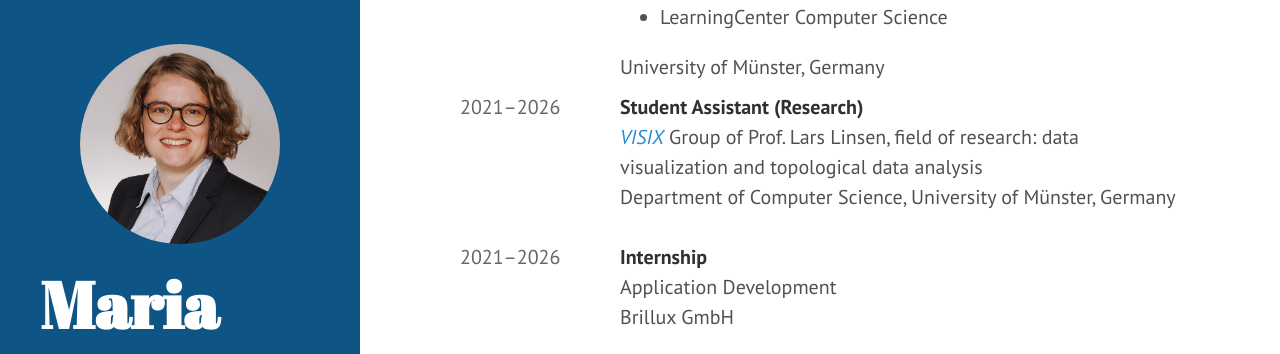
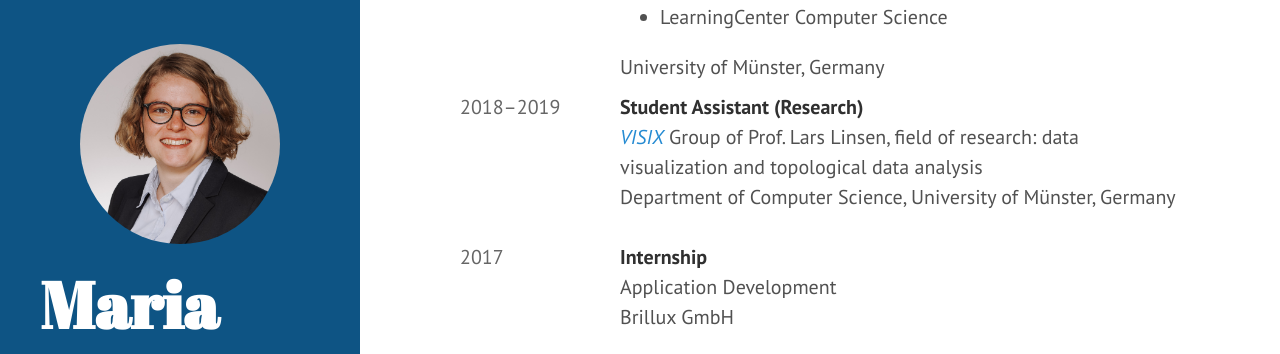
Before and after one commit to mariaher/mariaher.github.io, a Jekyll site: the page built from pages/cv.md, in a window 1280 px wide and 900 px high, scrolled down 690 px. Shown: the part 166-520 px from the top of the window. Built offline with Jekyll 4.4.1, drawn with Linux system fonts in a browser that asks for light colours; a style sheet for code colours, icons or effects is not loaded.

Commit message:
correct mistake

```diff
--- a/pages/cv.md
+++ b/pages/cv.md
@@ -48,7 +48,7 @@ sidebar: true
   </div>
 </div>
 <div class="cv-entry">
-  <div class="cv-date">2021–2026</div>
+  <div class="cv-date">2018–2019</div>
   <div class="cv-content">
     <strong>Student Assistant (Research)</strong><br>
     <a href="https://www.uni-muenster.de/VISIX/index.shtml" target="_blank"><i>VISIX</i></a> Group of Prof. Lars Linsen, field of research: data visualization and topological data analysis
@@ -58,7 +58,7 @@ sidebar: true
   </div>
 </div>
 <div class="cv-entry">
-  <div class="cv-date">2021–2026</div>
+  <div class="cv-date">2017</div>
   <div class="cv-content">
     <strong>Internship</strong><br>
     Application Development
```
